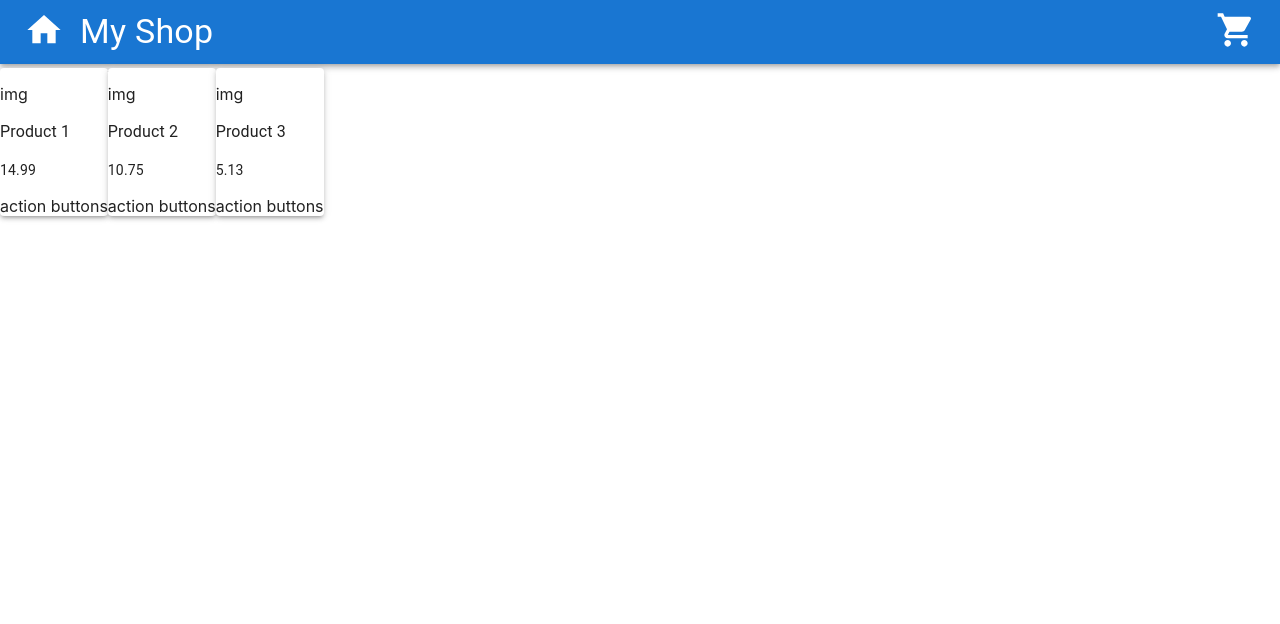
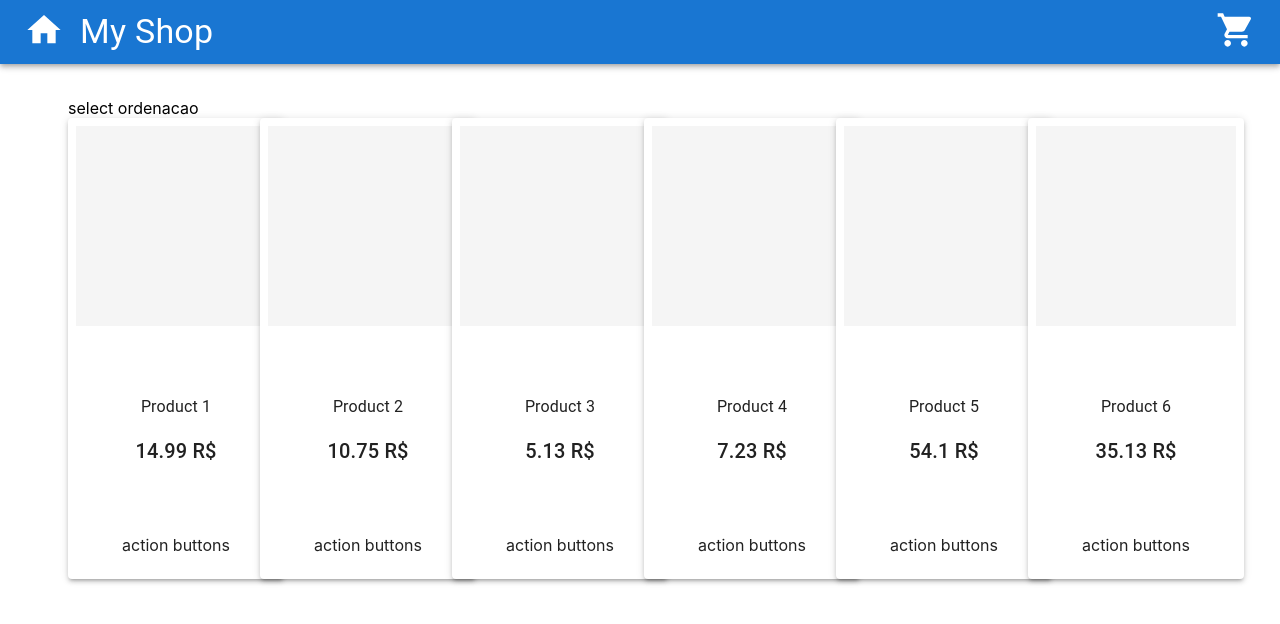
Before and after one commit to felipeamignone/MyShop, a React (Create React App) app: page / in a window 1280 px wide. Shown: the top 624 px of the page. Built offline with nearby package versions, Linux system fonts and the light colour scheme.

Commit message:
feat: create structure of product card

```diff
--- a/src/mocks/ProductMock.ts
+++ b/src/mocks/ProductMock.ts
@@ -22,4 +22,26 @@ export const ProductMock: IProduct[] = [
         availableAmount: 23,
         imgSrc: '',
     },
+    {
+        id: 4,
+        name: 'Product 4',
+        price: 7.23,
+        availableAmount: 12,
+        imgSrc: '',
+    },
+    {
+        id: 5,
+        name: 'Product 5',
+        price: 54.10,
+        availableAmount: 4,
+        imgSrc: '',
+    },
+    {
+        id: 6,
+        name: 'Product 6',
+        price: 35.13,
+        availableAmount: 23,
+        imgSrc: '',
+    },
+
 ]
--- a/src/pages/Catalog/Catalog.tsx
+++ b/src/pages/Catalog/Catalog.tsx
@@ -1,20 +1,21 @@
 import {Grid} from "@mui/material";
 import ProductCard from "./ProductCard";
 import {ProductMock} from "../../mocks/ProductMock";
+import {PageContainer} from "./ProductCard/ProductCard.styles";
 
 const Catalog = () => (
-    <Grid container>
+    <PageContainer container xs={12} direction="column">
         <Grid item>
             select ordenacao
         </Grid>
-        <Grid container item>
+        <Grid container item xs={12} spacing={1} justifyContent="center">
             {ProductMock.map(product => (
-                <Grid item key={product.id}>
+                <Grid item key={product.id} xs={6} md={4} lg={2}>
                     <ProductCard product={product}/>
                 </Grid>
             ))}
         </Grid>
-    </Grid>
+    </PageContainer>
 );
 
 export default Catalog;
--- /dev/null
+++ b/src/pages/Catalog/ProductCard/ProductCard.styles.tsx
@@ -0,0 +1,15 @@
+import {Grid, Paper, styled} from "@mui/material";
+
+export const PageContainer = styled(Grid)({
+    padding: '34px 68px',
+})
+
+export const CardContainer = styled(Grid)({
+    height: '100%',
+})
+
+export const CardPaper = styled(Paper)({
+    width: '250px',
+    height: '445px',
+    padding: '8px',
+})
--- a/src/pages/Catalog/ProductCard/ProductCard.tsx
+++ b/src/pages/Catalog/ProductCard/ProductCard.tsx
@@ -1,27 +1,32 @@
 import {IProduct} from "../types";
-import {Grid, Paper, Typography} from "@mui/material";
+import {Box, Grid, Typography} from "@mui/material";
+import {CardContainer, CardPaper} from "./ProductCard.styles";
 
 interface Props {
     product: IProduct
 }
 
 const ProductCard = ({product}: Props) => (
-    <Paper elevation={3}>
-        <Grid container direction="column" spacing={2}>
+    <Grid container>
+        <CardPaper elevation={3}>
+            <CardContainer container direction="column" spacing={2} alignItems="center" justifyContent="space-between">
                 <Grid item>
-                img
+                    <Box sx={{width: '200px', height: '200px', backgroundColor: '#f5f5f5'}}/>
                 </Grid>
+                <Grid container item direction="column" spacing={2} alignItems="center">
                     <Grid item>
                         <Typography variant="body1">{product.name}</Typography>
                     </Grid>
                     <Grid item>
-                <Typography variant="body2">{product.price}</Typography>
+                        <Typography variant="h6">{product.price} R$</Typography>
+                    </Grid>
                 </Grid>
                 <Grid item>
                     action buttons
                 </Grid>
+            </CardContainer>
+        </CardPaper>
     </Grid>
-    </Paper>
 );
 
 export default ProductCard;
```
Lines whose indentation alone changed are shown as unchanged.
